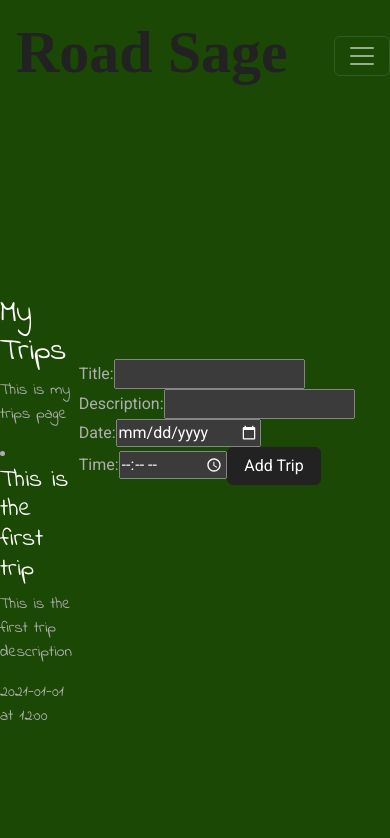
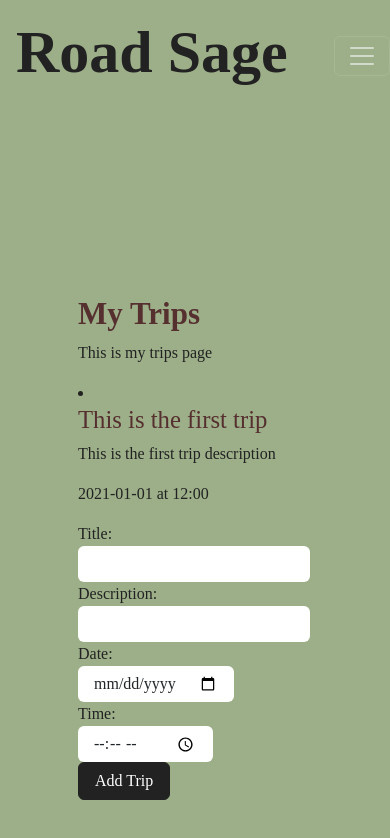
Before and after one commit to begirlz/RoadSage, a React (Create React App) app in the folder client/: page /myTrips in a window 390 px wide. Shown: the top 838 px of the page. Built offline with nearby package versions, Linux system fonts and the light colour scheme; a web font is replaced by a local one.

Commit message:
add some css

```diff
--- a/client/src/components/Account.js
+++ b/client/src/components/Account.js
@@ -24,8 +24,7 @@ function Account() {
 
     return (
         <div id="big-box" className="main-container">
-            <div class="" id="small-box">
-                {/* <div className="account"> */}
+            <div className='inner-container text-light'>
                 <h1>My Account</h1>
                 <form onSubmit={handleSubmit}>
                     <label>
--- a/client/src/components/MyTrips.js
+++ b/client/src/components/MyTrips.js
@@ -39,10 +39,10 @@ function MyTrips() {
   }
 
   return (
-    <div id="big-box" className="main-container">
-    <div id="small-box">
 
-      <h2>My Trips</h2>
+    <div id="big-box" className="main-container col-lg-10 col-sm-10">
+      <div className="inner-container text-light">
+        <h2><strong>My Trips</strong></h2>
         <p>This is my trips page</p>
         {trips.map((trip) => (
           <li key={trip.id}>
@@ -53,51 +53,64 @@ function MyTrips() {
             </p>
           </li>
         ))}
-      </div>
-
-      <form onSubmit={handleSubmit}>
+        <form className="w-100"
+          onSubmit={handleSubmit}>
+          <div className="w-100">
+            <div className="col-lg-3">
               <label htmlFor="title">
                 Title:
                 <input
+                  className="form-control"
                   type="text"
                   id="title"
                   value={title}
                   onChange={(e) => setTitle(e.target.value)}
                 />
               </label>
-
+            </div>
+            <div className="col-lg-3">
               <label htmlFor="description">
                 Description:
                 <input
+                  className="form-control"
                   type="text"
                   id="description"
                   value={description}
                   onChange={(e) => setDescription(e.target.value)}
                 />
               </label>
+            </div>
+          </div>
 
+          <div className="">
             <label htmlFor="date">
               Date:
               <input
+                className="form-control"
                 type="date"
                 id="date"
                 value={date}
                 onChange={(e) => setDate(e.target.value)}
               />
             </label>
-
+          </div>
+          <div className="">
             <label htmlFor="time">
               Time:
               <input
+                className="form-control"
                 type="time"
                 id="time"
                 value={time}
                 onChange={(e) => setTime(e.target.value)}
               />
             </label>
-
+          </div>
           <button type="button" class="btn btn-light">Add Trip</button>
         </form>
+      </div>
+
+
     </div>
   );
 }
--- a/client/src/components/Navbar.js
+++ b/client/src/components/Navbar.js
@@ -11,7 +11,7 @@ function Header() {
     return (
         <header>
             <Tooltip anchorSelect=".menu-item" />
-            <nav className="navbar navbar-expand-lg navbar-dark mb-2 fixed-top">
+            <nav className="navbar navbar-expand-lg navbar-dark mb-2 fixed-top text-muted">
 
                 <div className="navbar">
                     <div className="ms-3">
--- a/client/src/index.css
+++ b/client/src/index.css
@@ -38,6 +38,11 @@ code {
     font-size: 60px!important;
   }
 }
+@media (max-width: 1199.98px) {
+  .h1-header {
+    font-size: 80px!important;
+  }
+ }
 
 .homepage {
   height:100vh;
@@ -52,21 +57,7 @@ code {
   height: 56px
 }
 
-.welcomeWord {
-  display: flex;
-  align-items: center;
-  justify-content: center;
-  flex-direction: column;
-}
-.welcomeWord div {
-  width: 100%;
-  height: 100%;
-}
-
 #big-box {
-  /* width: 200px;
-  height: 200px; */
-  /* background-color: #666666; */
   display: flex;
   align-items: center;
   justify-content: center;
@@ -77,8 +68,8 @@ code {
   width: 60%;
   height: 30%;
   font-family: 'Indie Flower', cursive;
-  /* background-color: #8ebf42; */
 }
+
 .peace {
   font-family: 'Lobster', cursive;
 }
@@ -89,15 +80,11 @@ code {
   height:100vh;
   width: 100vw!important;
   min-height:400px;
+  /* font-family: 'Indie Flower', cursive; */
 }
-#big-box {
-  display: flex;
-  align-items: center;
-  justify-content: center;
-  -webkit-align-items: center;
-}
-#small-box {
+.main-container .inner-container {
   width: 60%;
   height: 30%;
-  font-family: 'Indie Flower', cursive;
+
+  /* font-family: 'Indie Flower', cursive; */
 }
```
Also changed, not shown: client/src/css/bootstrap.css. Lines whose indentation alone changed are shown as unchanged.
